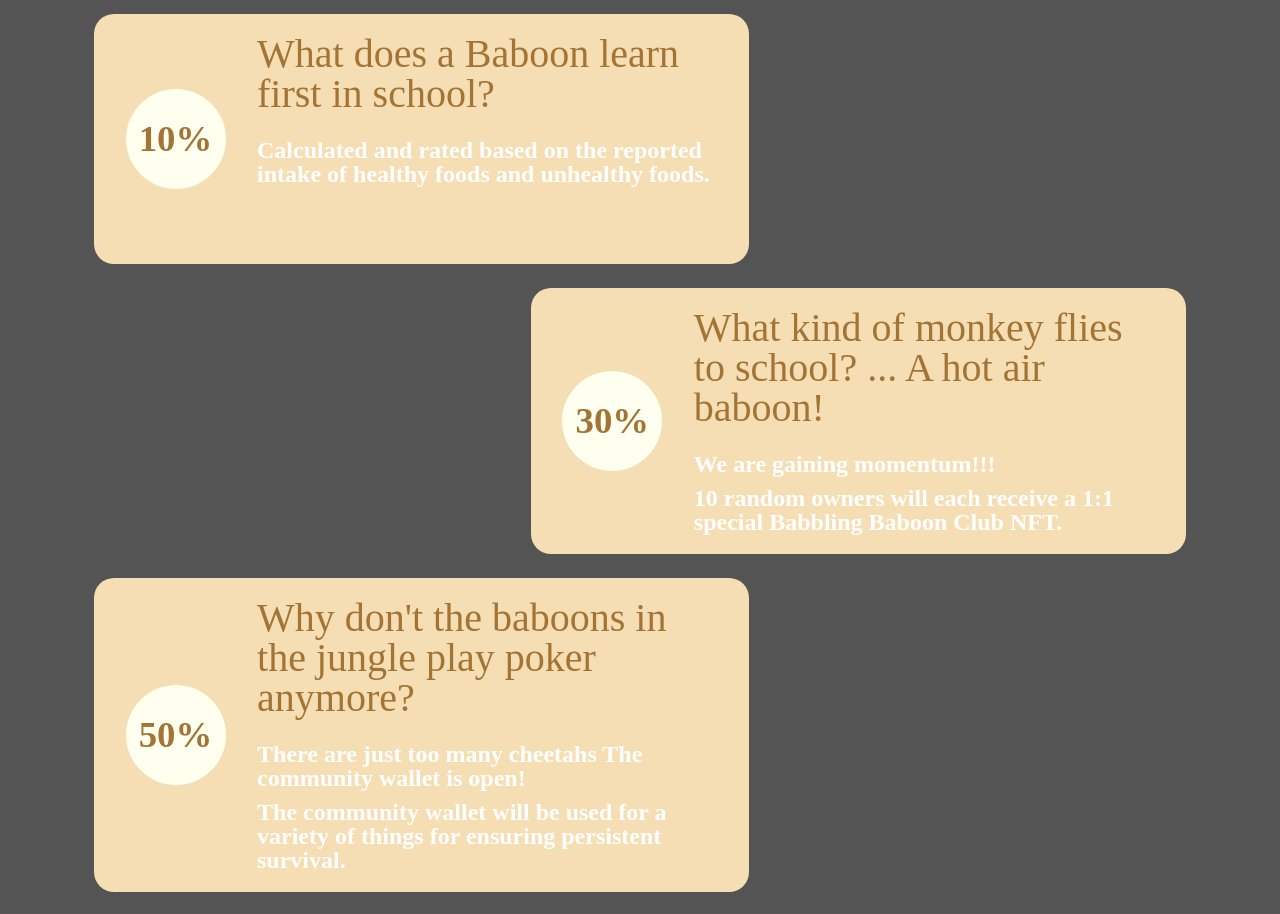
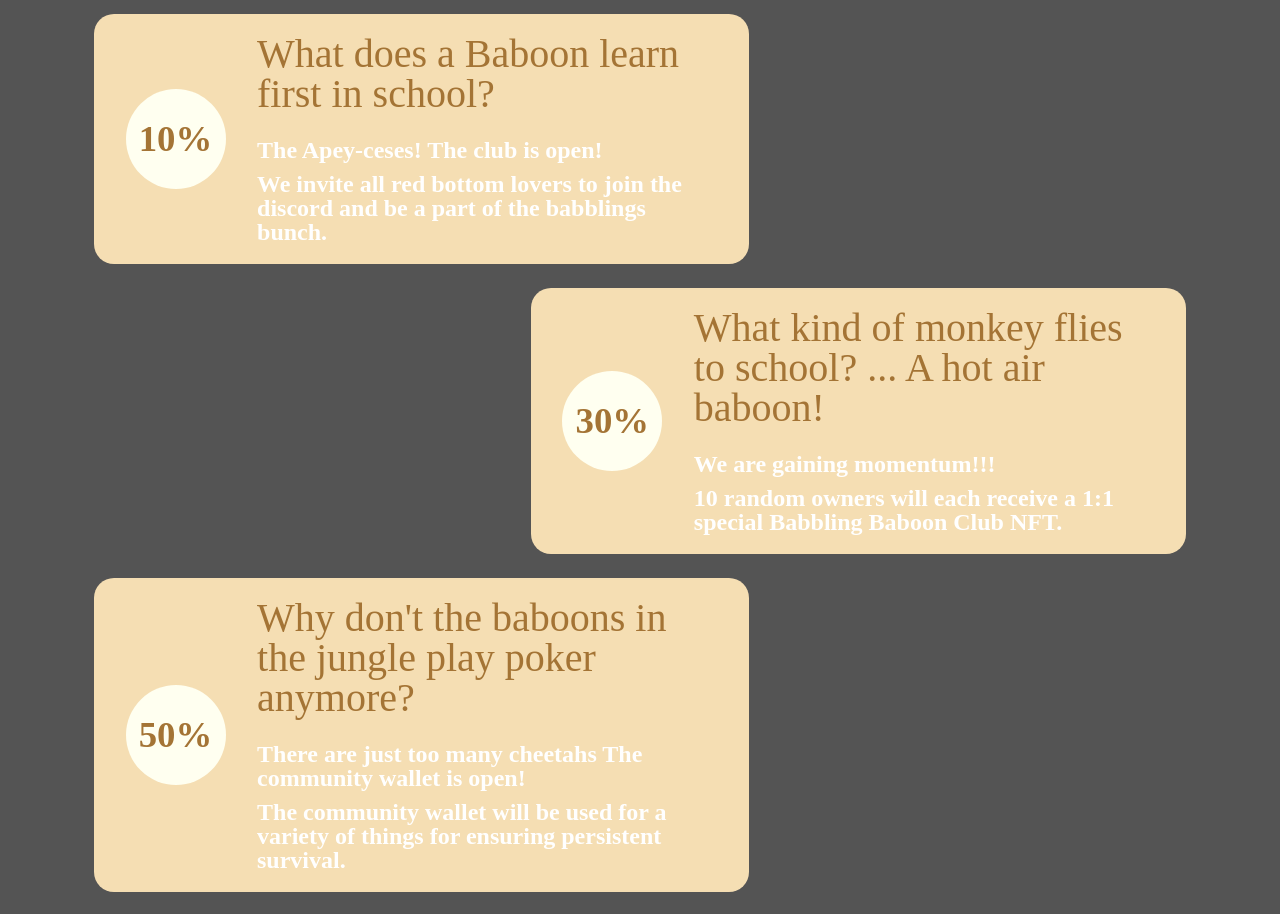
Before and after one commit to nhanlnt-96/baboon-landing-page, a React (Create React App) app: page / in a window 1280 px wide. Shown: the part 2700-3614 px from the top of the page. Built offline with nearby package versions, Linux system fonts and the light colour scheme; a web font is replaced by a local one.

Commit message:
[roadmap]: Complete updae roadmap content

```diff
--- a/src/configs/roadmapData.js
+++ b/src/configs/roadmapData.js
@@ -2,7 +2,8 @@ export const roadmapData = [
   {
     percent: "10%",
     question: "What does a Baboon learn first in school?",
-    answer: ["Calculated and rated based on the reported intake of healthy foods and unhealthy foods."]
+    answer: ["The Apey-ceses! The club is open!","We invite all red bottom lovers to join the discord and be a part" +
+    " of the babblings bunch."]
   },
   {
     percent: "30%",
```
